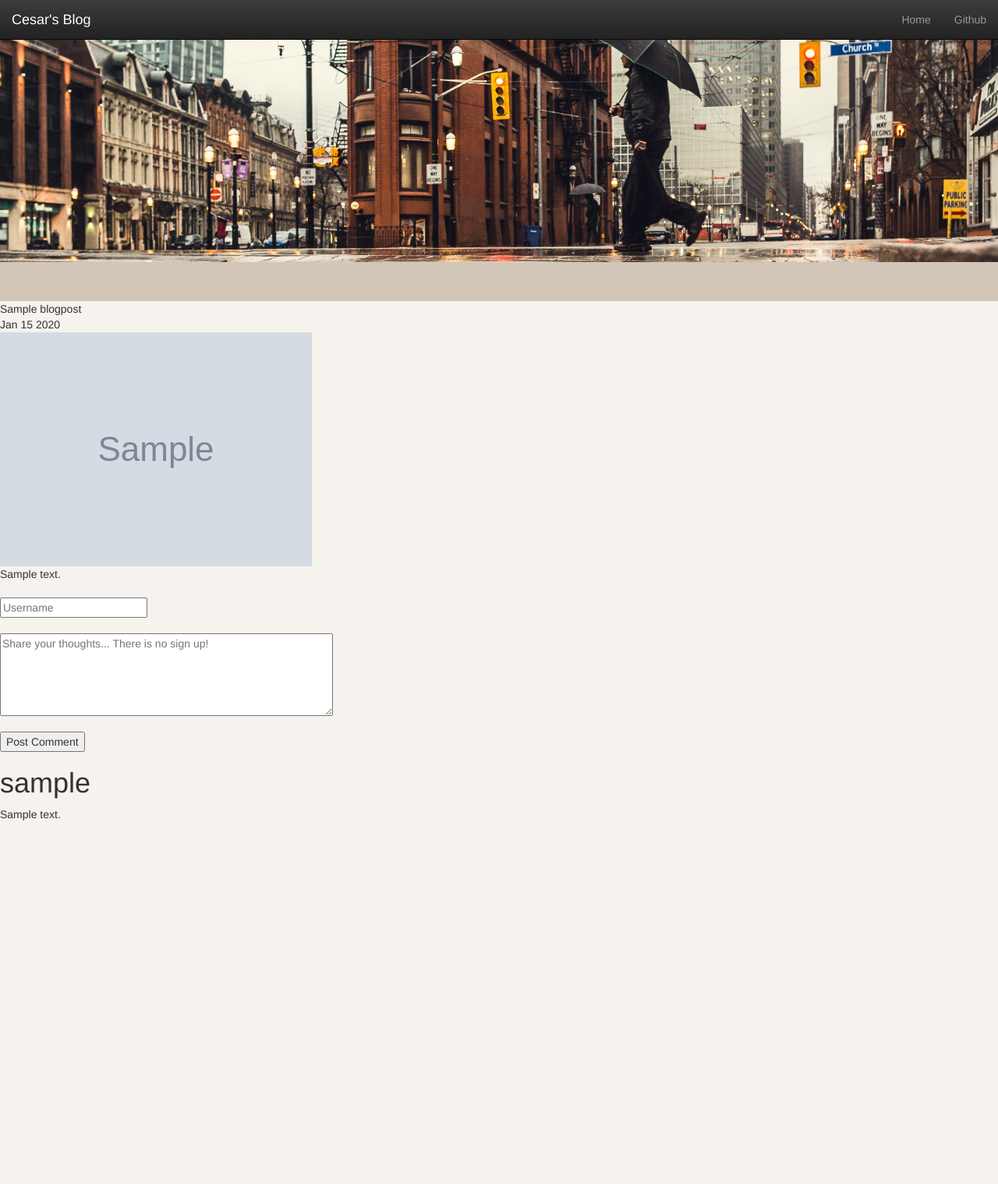
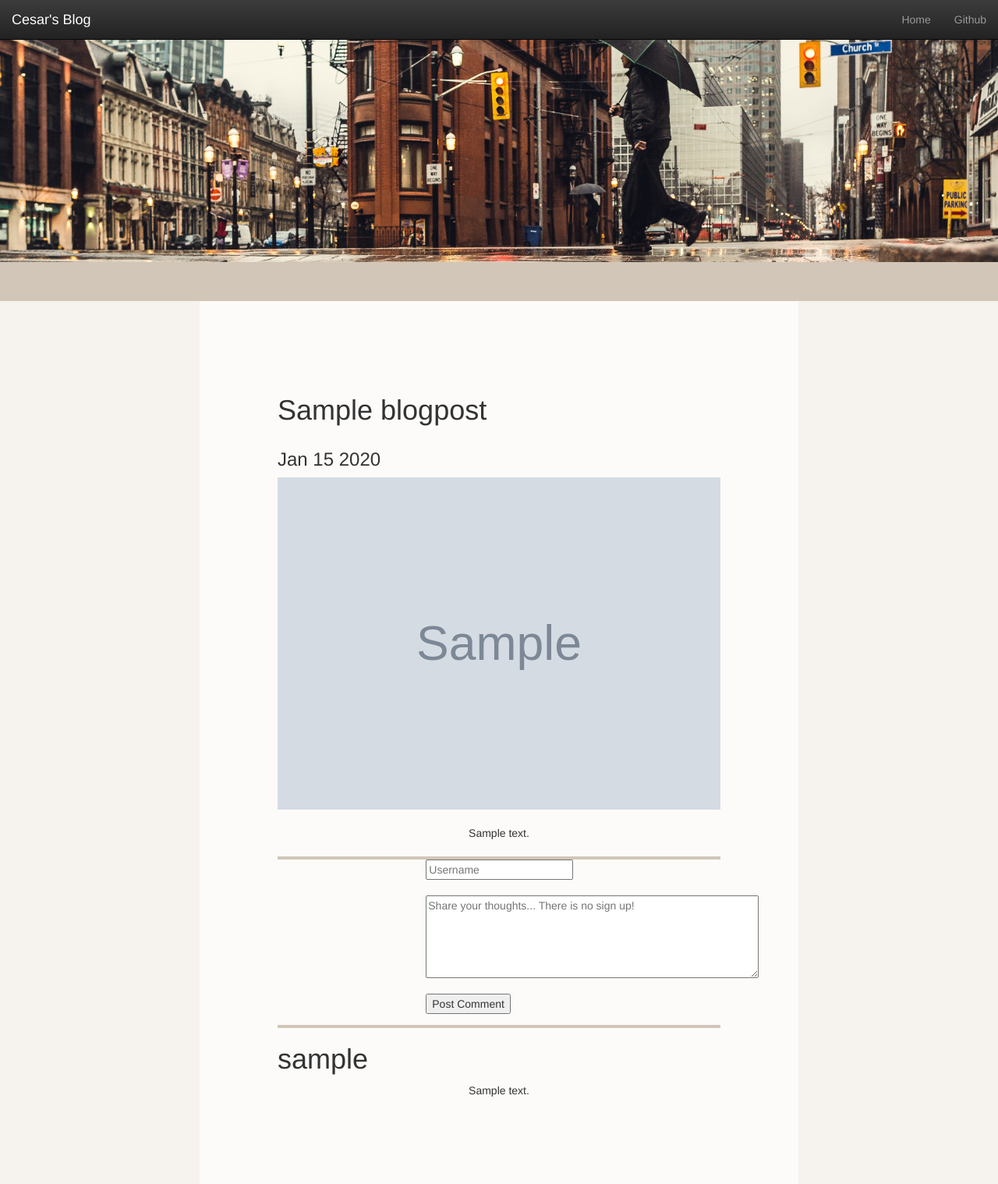
Before and after one commit to cesarrodas/blog, a Django app: a page that uses templates/beginning.html in a window 1280 px wide. Shown: the whole page at 78% size. Before the commit the page ends 1052 px from the top, so only its background shows below. Run offline with Django 3.2, Linux system fonts and the light colour scheme; tables that the repository leaves empty hold one stand-in row (values such as "Sample post"); grey boxes marked "Sample" are stand-in pictures; parts of the project's set-up code (start-up, migrations or seed data) failed here and were passed over; some libraries are stand-ins or nearby versions.

Commit message:
styled to home page and detail to the same theme.

```diff
--- a/blogposts/static/styles/main.css
+++ b/blogposts/static/styles/main.css
@@ -3,6 +3,11 @@ html, body {
   margin: 0;
   background-color: #f6f2ed;
 }
+body {
+  flex: 1;
+  margin: auto;
+}
+
 .large_header {
   width: 100%;
 }
@@ -13,9 +18,31 @@ html, body {
   background-color: #d2c6b8;
 }
 
+.separator-small {
+  width: 100%;
+  height: 4px;
+  background-color: #d2c6b8;
+}
+
 .flex-container {
+  background-color: #fcfbf9;
+  padding: 100px;
   display: flex;
   flex-wrap: wrap;
+  width: 60%;
+  margin: auto;
+  align-items: center;
+  justify-content: center;
+}
+
+h1, h2, h3, h4, h5, h6 {
   width: 100%;
-  margin: auto;
 }
+
+#post_header {
+  width: 100%;
+}
+
+.form, .formfiller {
+  width: 33%;
+}
--- a/blogposts/templates/blogposts/home.html
+++ b/blogposts/templates/blogposts/home.html
@@ -4,13 +4,13 @@
 
 {% for BlogPost in BlogPosts.all %}
   <h1>ID: {{ BlogPost.id }}</h1>
-  <a href="{% url 'posts_detail' BlogPost.id %}">{{ BlogPost.title }}</a>
+  <h1><a href="{% url 'posts_detail' BlogPost.id %}">{{ BlogPost.title }}</a></h1>
   <br/>
   {{ BlogPost.pub_date_pretty }}
   <br/>
-  <img src="{{ BlogPost.image.url }}" />
+  <img id="post_header" src="{{ BlogPost.image.url }}" />
   <br/>
-  {{ BlogPost.summary | safe }}
+  {{ BlogPost.description }}
   <br/>
   <br/>
 {% endfor %}
--- a/blogposts/templates/blogposts/posts_detail.html
+++ b/blogposts/templates/blogposts/posts_detail.html
@@ -1,17 +1,20 @@
 {% extends 'beginning.html' %}
 {% block content %}
-<link rel="stylesheet" href="../../styles/main.css" />
-{{ BlogPost.title }}
+<h1>{{ BlogPost.title }}</h1>
 <br/>
-{{ BlogPost.pub_date_pretty }}
+<h3>{{ BlogPost.pub_date_pretty }}</h3>
 <br/>
-<img src="{{ BlogPost.image.url }}" />
+<img id="post_header" src="{{ BlogPost.image.url }}" />
 <br/>
 {{ BlogPost.body | safe }}
 <br/>
 <br/>
 
+<div class="separator-small"></div>
+
 <!-- This is where the comments will be available -->
+<div class="formfiller"></div>
+<div class="form">
   <form method="POST" action="{% url 'posts_detail' BlogPost.id %}">
     {% csrf_token %}
     <input type="TextField" name="username" placeholder="Username" />
@@ -21,6 +24,10 @@
     <input type="hidden" name="post_id" value="{{ BlogPost.id }}" />
     <button type="submit">Post Comment</button>
   </form>
+</div>
+<div class="formfiller"></div>
+
+<div class="separator-small"></div>
 
 <!-- This is where the comments will display -->
 {% for comment in Comments.all %}
--- a/templates/beginning.html
+++ b/templates/beginning.html
@@ -19,7 +19,7 @@
 
     <link rel="stylesheet" href="//cdnjs.cloudflare.com/ajax/libs/highlight.js/9.12.0/styles/default.min.css">
     {% load static %}
-    <link rel="stylesheet" href="{% static 'styles/main.css' %}" >
+    <link rel="stylesheet" href="{% static 'styles/main.css' %}?version=2" >
     <!-- "../../styles/main.css" -->
     <script src="//cdnjs.cloudflare.com/ajax/libs/highlight.js/9.12.0/highlight.min.js"></script>
     <script>hljs.initHighlightingOnLoad();</script>
@@ -29,7 +29,7 @@
     <img class="large_header" src="{% static 'blogposts/header.jpg' %}" />
     <div class="separator"></div>
   <header/>
-  <body class="flex-container">
+  <body>
     <nav class="navbar navbar-inverse navbar-fixed-top sticky" role="navigation">
       <div class="container-fluid">
         <div class="navbar-header">
@@ -52,7 +52,9 @@
         </div>
       </div>
     </nav>
+    <div class="flex-container">
 {% block content %}
 {% endblock %}
+    </div>
   </body>
 </html>
```
Lines whose indentation alone changed are shown as unchanged.
